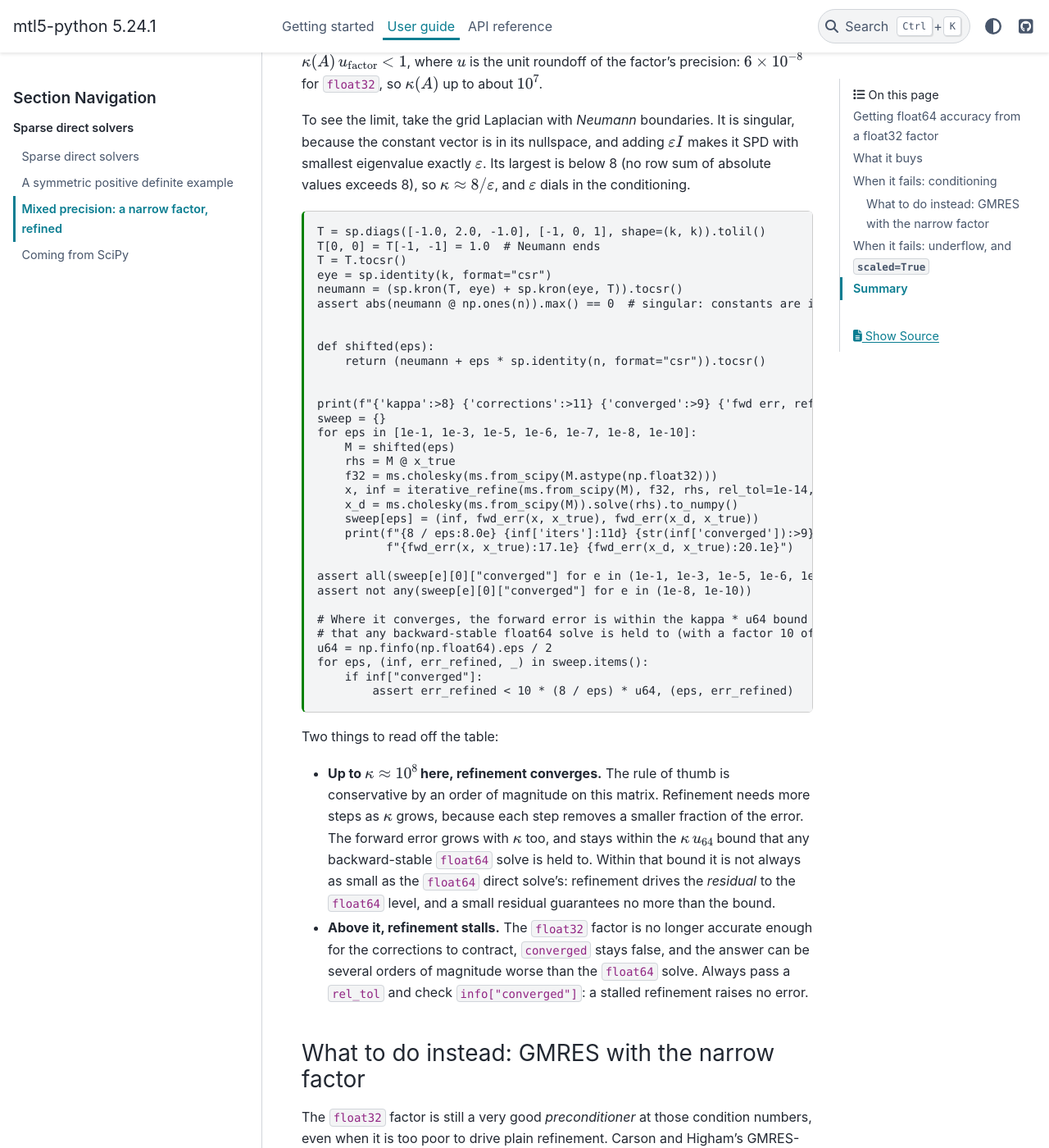
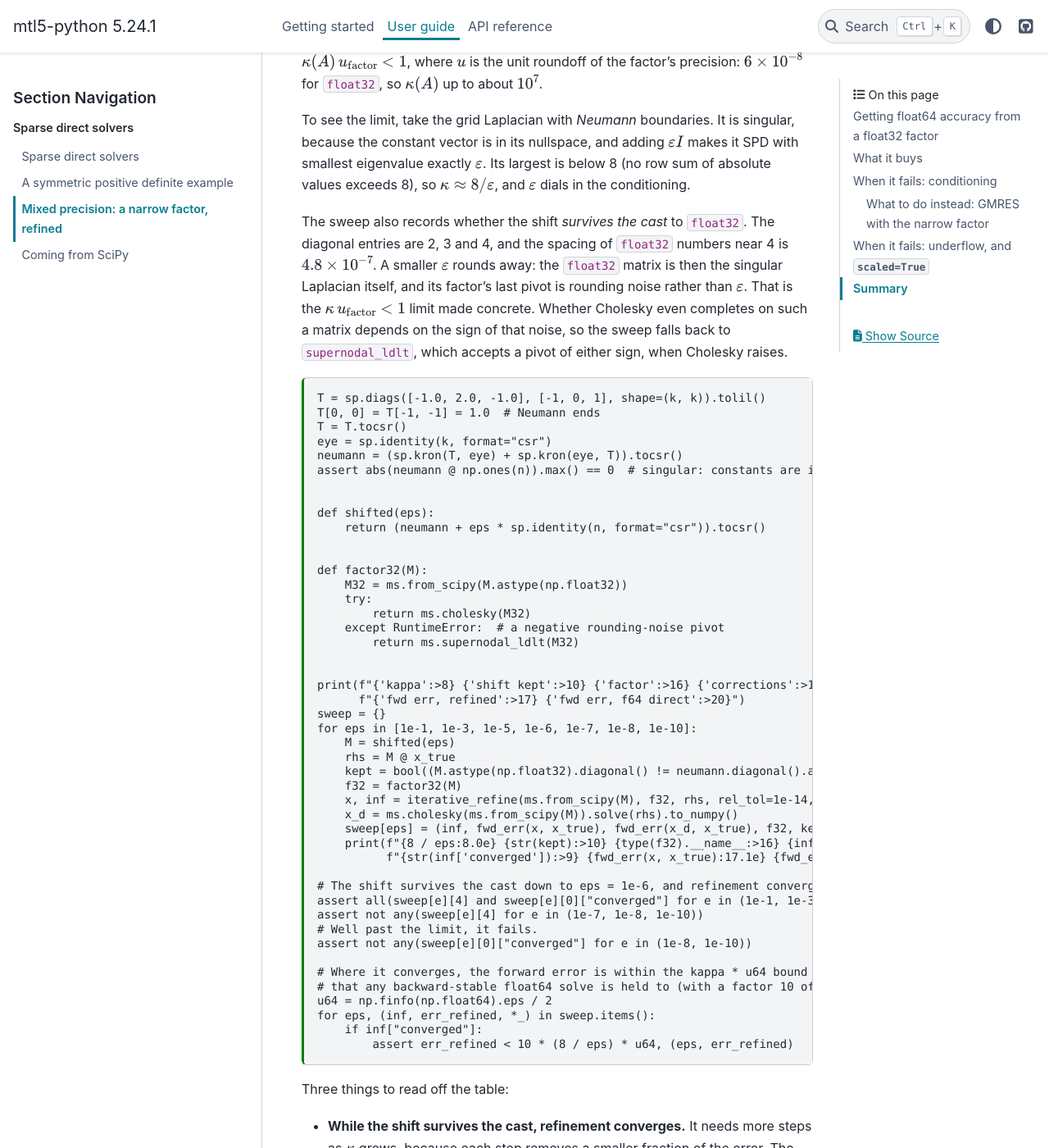
Before and after one commit to stillwater-sc/mtl5-python, a Sphinx documentation site: the page built from docs/guide/mixed-precision.md, in a window 1280 px wide and 1400 px high, scrolled down 3474 px. Shown: the whole window at 82% size. Built offline with Sphinx 7.4.7 and the PyData theme 0.15.4, drawn with Linux system fonts in a browser that asks for light colours; pages that are not in the unit, such as notebooks, are missing from menus; some of the changed text lies outside the part shown.

Commit message:
docs(guide): make the conditioning sweep independent of rounding luck
Below eps ~ 2.4e-7 the shift rounds away in the float32 cast, so the
float32 matrix is the singular Laplacian and its last pivot is rounding
noise. The sweep now shows whether the shift survives, falls back to
supernodal_ldlt if Cholesky meets a negative noise pivot, and asserts
convergence only where the shift survives.

Co-Authored-By: Claude Opus 5.5 <noreply@anthropic.com>

````diff
--- a/docs/guide/mixed-precision.md
+++ b/docs/guide/mixed-precision.md
@@ -171,6 +171,16 @@ $\varepsilon I$ makes it SPD with smallest eigenvalue exactly $\varepsilon$.
 Its largest is below 8 (no row sum of absolute values exceeds 8), so
 $\kappa \approx 8/\varepsilon$, and $\varepsilon$ dials in the conditioning.
 
+The sweep also records whether the shift *survives the cast* to `float32`.
+The diagonal entries are 2, 3 and 4, and the spacing of `float32` numbers
+near 4 is $4.8 \times 10^{-7}$. A smaller $\varepsilon$ rounds away: the
+`float32` matrix is then the singular Laplacian itself, and its factor's last
+pivot is rounding noise rather than $\varepsilon$. That is the
+$\kappa\,u_{\text{factor}} < 1$ limit made concrete. Whether Cholesky even
+completes on such a matrix depends on the sign of that noise, so the sweep
+falls back to `supernodal_ldlt`, which accepts a pivot of either sign, when
+Cholesky raises.
+
 ```{code-cell} python
 T = sp.diags([-1.0, 2.0, -1.0], [-1, 0, 1], shape=(k, k)).tolil()
 T[0, 0] = T[-1, -1] = 1.0  # Neumann ends
@@ -184,67 +194,82 @@ def shifted(eps):
     return (neumann + eps * sp.identity(n, format="csr")).tocsr()
 
 
-print(f"{'kappa':>8} {'corrections':>11} {'converged':>9} {'fwd err, refined':>17} {'fwd err, f64 direct':>20}")
+def factor32(M):
+    M32 = ms.from_scipy(M.astype(np.float32))
+    try:
+        return ms.cholesky(M32)
+    except RuntimeError:  # a negative rounding-noise pivot
+        return ms.supernodal_ldlt(M32)
+
+
+print(f"{'kappa':>8} {'shift kept':>10} {'factor':>16} {'corrections':>11} {'converged':>9} "
+      f"{'fwd err, refined':>17} {'fwd err, f64 direct':>20}")
 sweep = {}
 for eps in [1e-1, 1e-3, 1e-5, 1e-6, 1e-7, 1e-8, 1e-10]:
     M = shifted(eps)
     rhs = M @ x_true
-    f32 = ms.cholesky(ms.from_scipy(M.astype(np.float32)))
+    kept = bool((M.astype(np.float32).diagonal() != neumann.diagonal().astype(np.float32)).all())
+    f32 = factor32(M)
     x, inf = iterative_refine(ms.from_scipy(M), f32, rhs, rel_tol=1e-14, max_iter=50)
     x_d = ms.cholesky(ms.from_scipy(M)).solve(rhs).to_numpy()
-    sweep[eps] = (inf, fwd_err(x, x_true), fwd_err(x_d, x_true))
-    print(f"{8 / eps:8.0e} {inf['iters']:11d} {str(inf['converged']):>9} "
-          f"{fwd_err(x, x_true):17.1e} {fwd_err(x_d, x_true):20.1e}")
+    sweep[eps] = (inf, fwd_err(x, x_true), fwd_err(x_d, x_true), f32, kept)
+    print(f"{8 / eps:8.0e} {str(kept):>10} {type(f32).__name__:>16} {inf['iters']:11d} "
+          f"{str(inf['converged']):>9} {fwd_err(x, x_true):17.1e} {fwd_err(x_d, x_true):20.1e}")
 
-assert all(sweep[e][0]["converged"] for e in (1e-1, 1e-3, 1e-5, 1e-6, 1e-7))
+# The shift survives the cast down to eps = 1e-6, and refinement converges on all of those.
+assert all(sweep[e][4] and sweep[e][0]["converged"] for e in (1e-1, 1e-3, 1e-5, 1e-6))
+assert not any(sweep[e][4] for e in (1e-7, 1e-8, 1e-10))
+# Well past the limit, it fails.
 assert not any(sweep[e][0]["converged"] for e in (1e-8, 1e-10))
 
 # Where it converges, the forward error is within the kappa * u64 bound
 # that any backward-stable float64 solve is held to (with a factor 10 of slack).
 u64 = np.finfo(np.float64).eps / 2
-for eps, (inf, err_refined, _) in sweep.items():
+for eps, (inf, err_refined, *_) in sweep.items():
     if inf["converged"]:
         assert err_refined < 10 * (8 / eps) * u64, (eps, err_refined)
 ```
 
-Two things to read off the table:
+Three things to read off the table:
 
-- **Up to $\kappa \approx 10^8$ here, refinement converges.** The rule of
-  thumb is conservative by an order of magnitude on this matrix. Refinement
-  needs more steps as $\kappa$ grows, because each step removes a smaller
-  fraction of the error. The forward error grows with $\kappa$ too, and
-  stays within the $\kappa\,u_{64}$ bound that any backward-stable `float64`
-  solve is held to. Within that bound it is not always as small as the
-  `float64` direct solve's: refinement drives the *residual* to the
-  `float64` level, and a small residual guarantees no more than the bound.
-- **Above it, refinement stalls.** The `float32` factor is no longer accurate
-  enough for the corrections to contract, `converged` stays false, and the
-  answer can be several orders of magnitude worse than the `float64` solve.
-  Always pass a `rel_tol` and check `info["converged"]`: a stalled refinement
-  raises no error.
+- **While the shift survives the cast, refinement converges.** It needs more
+  steps as $\kappa$ grows, because each step removes a smaller fraction of the
+  error. The forward error grows with $\kappa$ too, and stays within the
+  $\kappa\,u_{64}$ bound that any backward-stable `float64` solve is held to.
+  Within that bound it is not always as small as the `float64` direct
+  solve's: refinement drives the *residual* to the `float64` level, and a
+  small residual guarantees no more than the bound.
+- **Just past the limit, it may still converge, by luck.** At
+  $\kappa \approx 8 \times 10^7$ the `float32` factor is of the singular
+  matrix, and whether refinement converges depends on how the rounding noise
+  in its last pivot happens to fall. Do not rely on it.
+- **Well past it, refinement stalls.** The corrections no longer contract,
+  `converged` stays false, and the answer can be several orders of magnitude
+  worse than the `float64` solve. Always pass a `rel_tol` and check
+  `info["converged"]`: a stalled refinement raises no error.
 
 ### What to do instead: GMRES with the narrow factor
 
-The `float32` factor is still a very good *preconditioner* at those condition
-numbers, even when it is too poor to drive plain refinement. Carson and
-Higham's GMRES-based refinement uses it that way: GMRES, run in `float64`,
-preconditioned by the narrow factor. The same factor rescues both stalled
-cases:
+The `float32` factor is still a good *preconditioner* at those condition
+numbers, even when it is too poor to drive plain refinement: it is wrong only
+in the few directions that the shift was supposed to fix, and GMRES finds
+those in a few iterations. Carson and Higham's GMRES-based refinement uses it
+that way: GMRES, run in `float64`, preconditioned by the narrow factor. The
+same factor rescues both stalled cases:
 
 ```{code-cell} python
 for eps in (1e-8, 1e-10):
     M = shifted(eps)
     rhs = M @ x_true
-    f32 = ms.cholesky(ms.from_scipy(M.astype(np.float32)))
+    _, err_refined, err_direct, f32, _ = sweep[eps]
     P = spla.LinearOperator(
         (n, n), matvec=lambda r, f=f32: f.solve(np.ravel(r).astype(np.float32)).to_numpy().astype(np.float64)
     )
     x, gm_info = spla.gmres(M, rhs, M=P, rtol=1e-14, restart=50, maxiter=20)
-    x_d = sweep[eps][2]
     print(f"kappa {8 / eps:.0e}: GMRES info = {gm_info}, forward error {fwd_err(x, x_true):.1e} "
-          f"(refinement alone {sweep[eps][1]:.1e}, float64 direct {x_d:.1e})")
+          f"(refinement alone {err_refined:.1e}, float64 direct {err_direct:.1e})")
     assert gm_info == 0
-    assert fwd_err(x, x_true) < 10 * x_d
+    assert fwd_err(x, x_true) < 10 * err_direct
 ```
 
 GMRES costs more per iteration than a refinement step, so use plain refinement
````
Also changed, not shown: other parts of docs/guide/mixed-precision.md (+1 -1 lines).
